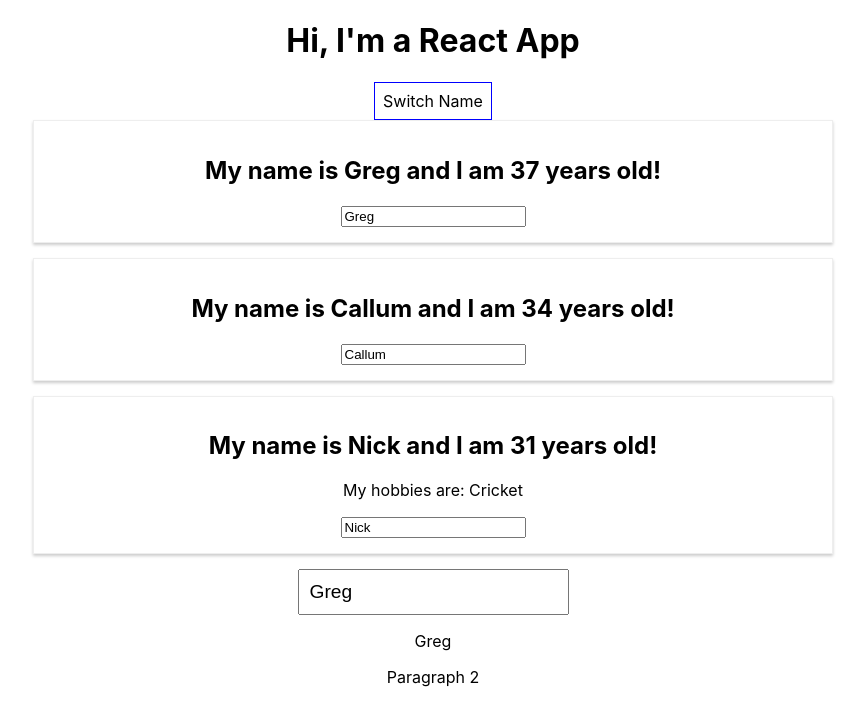
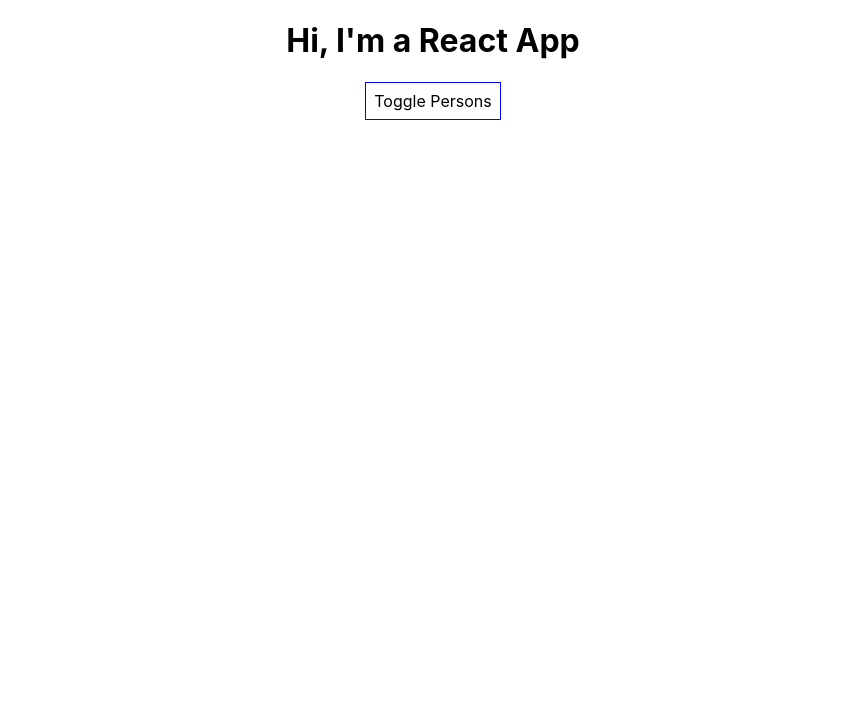
Before and after one commit to geejay81/react-complete-guide, a React (Create React App) app: page / in a window 1280 px wide. Shown: the top 726 px of the page, without its empty margins (207-1072 px from the left). Built offline with nearby package versions, Linux system fonts and the light colour scheme.

Commit message:
End of section 4 pre assignment

```diff
--- a/src/App.js
+++ b/src/App.js
@@ -1,45 +1,60 @@
 import React, { Component } from 'react';
 import './App.css';
 import Person from './Person/Person';
-import UserInput from './UserInput/UserInput';
-import UserOutput from './UserOutput/UserOutput';
 
 class App extends Component {
 
   state = {
     persons: [
-      { name: 'Greg', age: 37 },
-      { name: 'Callum', age: 34 },
-      { name: 'Nick', age: 31 }
+      { id: '1', name: 'Greg', age: 37 },
+      { id: '2', name: 'Callum', age: 34 },
+      { id: '3', name: 'Nick', age: 31 }
     ],
-    username: 'Greg'
+    username: 'Greg',
+    showPersons: false
   }
 
-  switchNameHandler = () => {
-    // console.log('button was clicked')
+
+  nameChangedHandler = (event) => {
     this.setState({
       persons: [
-        { name: 'Gregory', age: 37 },
-        { name: 'Callum', age: 34 },
-        { name: 'Nick', age: 31 }
+        { id: '1', name: 'Gregory', age: 37 },
+        { id: '2', name: event.target.value, age: 34 },
+        { id: '3', name: 'Nick', age: 31 }
       ]
     });
   }
 
-  nameChangedHandler = (event) => {
+  deletePersonHandler = (personIndex) => {
+    // const persons = this.state.persons.slice();
+    const persons = [...this.state.persons];
+    persons.splice(personIndex, 1);
+    this.setState({ persons: persons});
+  }
+
+  nameChangedHandler = (event, id) => {
+    const personIndex = this.state.persons.findIndex(p => {
+      return p.id === id;
+    });
+
+    const person = {
+      ...this.state.persons[personIndex]
+    };
+
+    person.name = event.target.value;
+
+    const persons = [...this.state.persons];
+    persons[personIndex] = person;
+
     this.setState({
-      persons: [
-        { name: 'Gregory', age: 37 },
-        { name: event.target.value, age: 34 },
-        { name: 'Nick', age: 31 }
-      ]
+      persons: persons
     });
   }
 
-  updateUsername = (event) => {
+  togglePersonHandler = () => {
     this.setState({
-      username: event.target.value
-    })
+      showPersons: !this.state.showPersons
+    });
   }
 
   render() {
@@ -52,25 +67,32 @@
       cursor: 'pointer'
     };
 
+    let persons = null;
+
+    if (this.state.showPersons) {
+      persons = (
+        <div>
+          {
+            this.state.persons.map((person, index) => {
+              return <Person
+                click={() => this.deletePersonHandler(index)}
+                name={person.name}
+                age={person.age}
+                key={person.id}
+                changed={(event) => this.nameChangedHandler(event, person.id)} />
+            })
+          }
+        </div>
+      );
+    }
+
     return (
       <div className="App">
         <h1>Hi, I'm a React App</h1>
         <button
           style={style}
-          onClick={this.switchNameHandler}>Switch Name</button>
-        <Person
-          name={this.state.persons[0].name}
-          age={this.state.persons[0].age}
-          click={this.switchNameHandler} />
-        <Person
-          name={this.state.persons[1].name}
-          age={this.state.persons[1].age}
-          changed={this.nameChangedHandler} />
-        <Person
-          name={this.state.persons[2].name}
-          age={this.state.persons[2].age}>My hobbies are: Cricket</Person>
-        <UserInput change={this.updateUsername} username={this.state.username} />
-        <UserOutput username={this.state.username} />
+          onClick={this.togglePersonHandler}>Toggle Persons</button>
+        {persons}
       </div>
     );
   }
```
